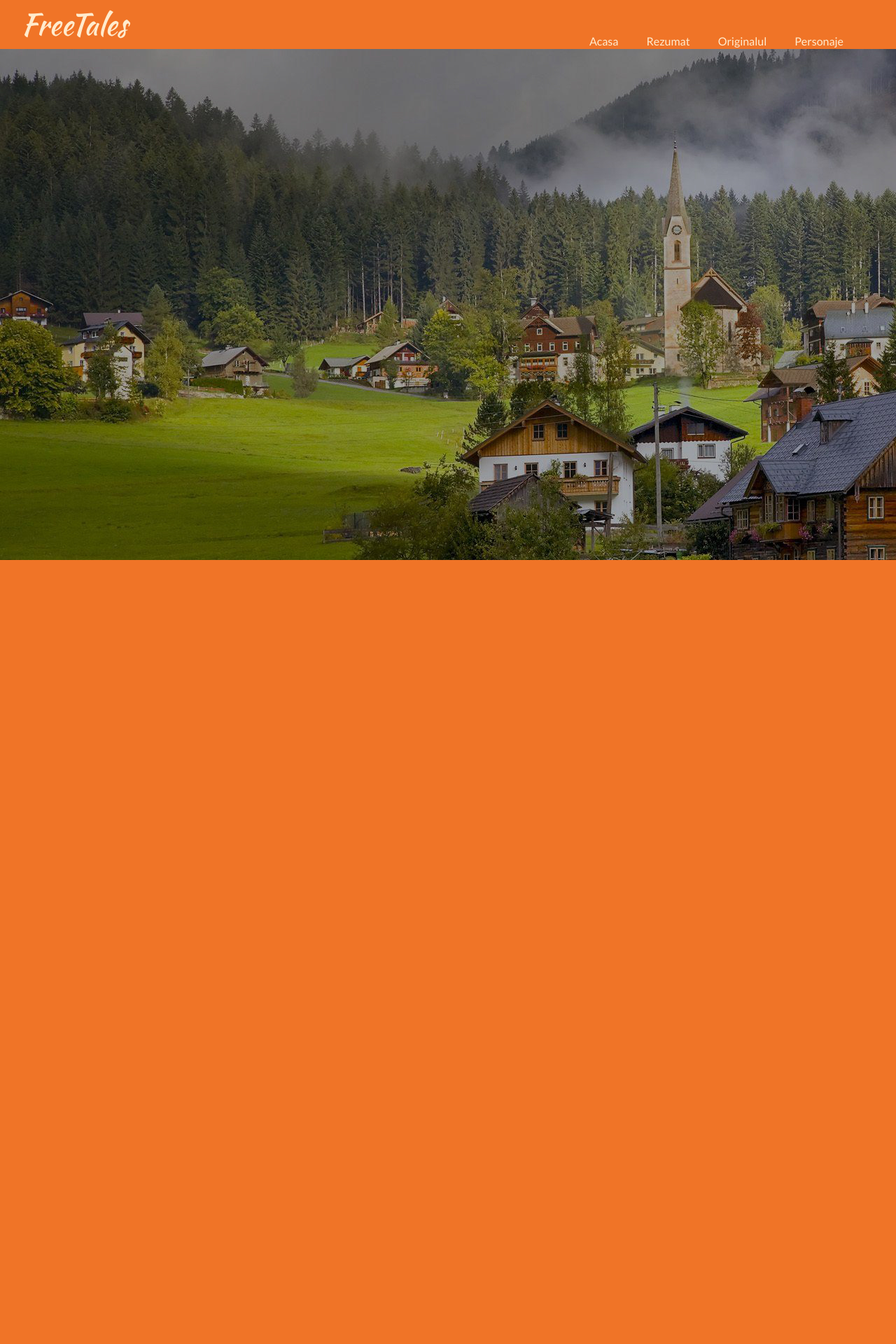
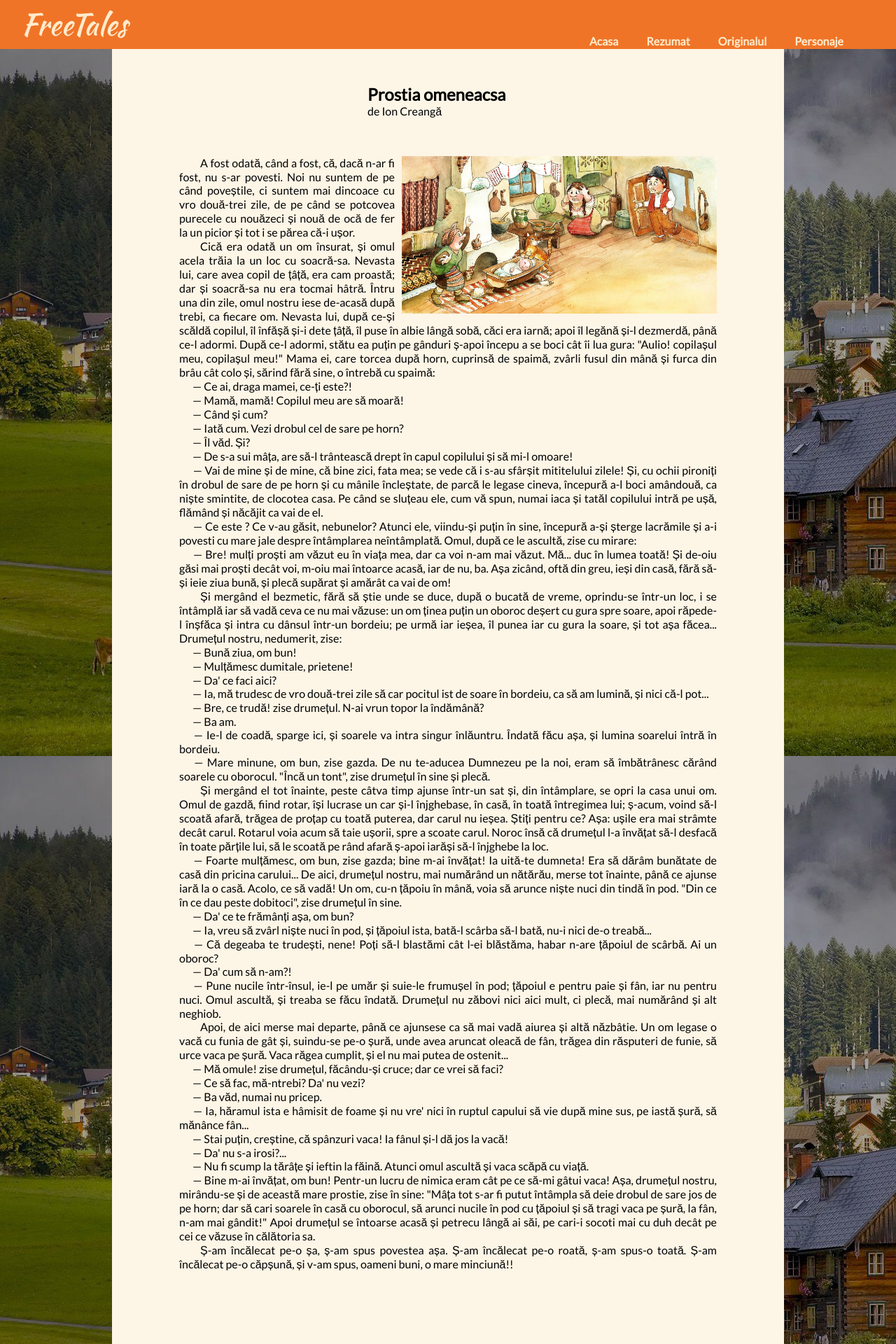
Before and after one commit to Acselp/Lucrari_De_Laborator, a PHP site: page /original.php in a window 1280 px wide. Shown: the top 1920 px of the page at 70% size. Before the commit the page ends 800 px from the top, so only its background shows below. Run offline with PHP 8.4, Linux system fonts and the light colour scheme.

Commit message:
Formated the text from tale.php

```diff
--- a/assets/style.css
+++ b/assets/style.css
@@ -78,6 +78,7 @@ body {
     text-decoration: none;
     color: blanchedalmond;
     font-family: "Lato", sans-serif;
+    font-weight: bolder;
     align-content: center;
 }
 
@@ -92,7 +93,7 @@ body {
 
 /*--------------------------Nav bar--------------------------------*/
 
-/*-------------------------Main section home page------------------------------*/
+/*-------------------------Main section <<home page>>------------------------------*/
 
 #header_div {
     align-self: center;
@@ -125,3 +126,52 @@ body {
     opacity: 0.8;
     border-color: #AF5B27;
 }
+
+/*---------------------------------------------------------------*/
+
+/*---------------------------<<Original page>>-------------------------------*/
+.container {
+    width: 960px;
+    background-color: #FDF5E6;
+    display: flex;
+    justify-content: center;
+}
+
+#main_sect_original {
+    background: url('../img/bg.jpg');
+    height: 5000px;
+    display: flex;
+    justify-content: center;
+}
+
+#content {
+    width: 80%;
+    height: 100%;
+    margin-top: 120px;
+}
+
+#content * {
+    font-family: 'Lato', sans-serif;
+    text-align: justify;
+}
+
+#content .tale {
+   text-align: justify;
+}
+
+#main_img {
+    width: 450px;
+    height: 225px;
+    margin-bottom: 5px;
+    margin-left: 10px;
+}
+
+#header {
+    width: 230px;
+    margin: 0 auto;
+}
+
+#story-text {
+    text-indent: 30px;
+}
+/*---------------------------------------------------------------*/
--- a/original.php
+++ b/original.php
@@ -21,11 +21,34 @@
     include('nav.php');
     ?>
 
-        <section id="main_section">
+    <section id="main_sect_original">
         <div class="container">
+            <div id="content">
+                <div id="header">
+                    <h1>
+                        Prostia omeneacsa
+                    </h1>
+                    <span>
+                        de Ion Creangă
+                    </span>
+                </div>
 
+                <br>
+                <br>
+                <br>
+                <img id="main_img" src="./img/homeImg.jpg" alt="Prostia omeneasca" align="right">
+
+                <div id="tale">
+                    <span>
+                        <?php
+                        include("tale.php");
+                        ?>
+                    </span>
+                </div>
+            </div>
         </div>
     </section>
 
 </body>
+
 </html>
--- /dev/null
+++ b/tale.php
@@ -0,0 +1,107 @@
+<div id="story-text">
+    <p>A fost odată, când a fost, că, dacă n-ar fi fost, nu s-ar povesti.
+        Noi nu suntem de pe când poveștile, ci suntem mai dincoace cu vro două-trei zile, de pe când se potcovea purecele cu nouăzeci și nouă de ocă de fer la un picior și tot i se părea că-i ușor.
+    <p>Cică era odată un om însurat, și omul acela trăia la un loc cu soacră-sa. Nevasta lui, care avea copil de țâță, era cam proastă; dar și soacră-sa nu era tocmai hâtră.
+        Întru una din zile, omul nostru iese de-acasă după trebi, ca fiecare om. Nevasta lui, după ce-și scăldă copilul, îl înfășă și-i dete țâță, îl puse în albie lângă sobă, căci era iarnă; apoi îl legănă și-l dezmerdă, până ce-l adormi. După ce-l adormi, stătu ea puțin pe gânduri ș-apoi începu a se boci cât îi lua gura: "Aulio! copilașul meu, copilașul meu!"
+
+        Mama ei, care torcea după horn, cuprinsă de spaimă, zvârli fusul din mână și furca din brâu cât colo și, sărind fără sine, o întrebă cu spaimă:
+
+        <br>&emsp; — Ce ai, draga mamei, ce-ți este?!
+
+        <br>&emsp; — Mamă, mamă! Copilul meu are să moară!
+
+        <br>&emsp; — Când și cum?
+
+        <br>&emsp; — Iată cum. Vezi drobul cel de sare pe horn?
+
+        <br>&emsp; — Îl văd. Și?
+
+        <br>&emsp; — De s-a sui mâța, are să-l trântească drept în capul copilului și să mi-l omoare!
+
+        <br>&emsp; — Vai de mine și de mine, că bine zici, fata mea; se vede că i s-au sfârșit mititelului zilele!
+
+        Și, cu ochii pironiți în drobul de sare de pe horn și cu mânile încleștate, de parcă le legase cineva, începură a-l boci amândouă, ca niște smintite, de clocotea casa. Pe când se sluțeau ele, cum vă spun, numai iaca și tatăl copilului intră pe ușă, flămând și năcăjit ca vai de el.
+
+        <br>&emsp; — Ce este ? Ce v-au găsit, nebunelor?
+
+        Atunci ele, viindu-și puțin în sine, începură a-și șterge lacrămile și a-i povesti cu mare jale despre întâmplarea neîntâmplată. Omul, după ce le ascultă, zise cu mirare:
+
+        <br>&emsp; — Bre! mulți proști am văzut eu în viața mea, dar ca voi n-am mai văzut. Mă... duc în lumea toată! Și de-oiu găsi mai proști decât voi, m-oiu mai întoarce acasă, iar de nu, ba.
+
+        Așa zicând, oftă din greu, ieși din casă, fără să-și ieie ziua bună, și plecă supărat și amărât ca vai de om!
+    </p>
+
+    <p>Și mergând el bezmetic, fără să știe unde se duce, după o bucată de vreme, oprindu-se într-un loc, i se întâmplă iar să vadă ceva ce nu mai văzuse: un om ținea puțin un oboroc deșert cu gura spre soare, apoi răpede-l înșfăca și intra cu dânsul într-un bordeiu; pe urmă iar ieșea, îl punea iar cu gura la soare, și tot așa făcea... Drumețul nostru, nedumerit, zise:
+
+        <br>&emsp; — Bună ziua, om bun!
+
+        <br>&emsp; — Mulțămesc dumitale, prietene!
+
+        <br>&emsp; — Da' ce faci aici?
+
+        <br>&emsp; — Ia, mă trudesc de vro două-trei zile să car pocitul ist de soare în bordeiu, ca să am lumină, și nici că-l pot...
+
+        <br>&emsp; — Bre, ce trudă! zise drumețul. N-ai vrun topor la îndămână?
+
+        <br>&emsp; — Ba am.
+
+        <br>&emsp; — Ie-l de coadă, sparge ici, și soarele va intra singur înlăuntru.
+
+        Îndată făcu așa, și lumina soarelui întră în bordeiu.
+
+        <br>&emsp; — Mare minune, om bun, zise gazda. De nu te-aducea Dumnezeu pe la noi, eram să îmbătrânesc cărând soarele cu oborocul.
+
+        "Încă un tont", zise drumețul în sine și plecă.
+    </p>
+
+    <p>Și mergând el tot înainte, peste câtva timp ajunse într-un sat și, din întâmplare, se opri la casa unui om. Omul de gazdă, fiind rotar, își lucrase un car și-l înjghebase, în casă, în toată întregimea lui; ș-acum, voind să-l scoată afară, trăgea de proțap cu toată puterea, dar carul nu ieșea. Știți pentru ce? Așa: ușile era mai strâmte decât carul. Rotarul voia acum să taie ușorii, spre a scoate carul. Noroc însă că drumețul l-a învățat să-l desfacă în toate părțile lui, să le scoată pe rând afară ș-apoi iarăși să-l înjghebe la loc.
+        <br>&emsp; — Foarte mulțămesc, om bun, zise gazda; bine m-ai învățat! Ia uită-te dumneta! Era să dărâm bunătate de casă din pricina carului...
+
+        De aici, drumețul nostru, mai numărând un nătărău, merse tot înainte, până ce ajunse iară la o casă. Acolo, ce să vadă! Un om, cu-n țăpoiu în mână, voia să arunce niște nuci din tindă în pod.
+
+        "Din ce în ce dau peste dobitoci", zise drumețul în sine.
+
+        <br>&emsp; — Da' ce te frămânți așa, om bun?
+
+        <br>&emsp; — Ia, vreu să zvârl niște nuci în pod, și țăpoiul ista, bată-l scârba să-l bată, nu-i nici de-o treabă...
+
+        <br>&emsp; — Că degeaba te trudești, nene! Poți să-l blastămi cât l-ei blăstăma, habar n-are țăpoiul de scârbă. Ai un oboroc?
+
+        <br>&emsp; — Da' cum să n-am?!
+
+        <br>&emsp; — Pune nucile într-însul, ie-l pe umăr și suie-le frumușel în pod; țăpoiul e pentru paie și fân, iar nu pentru nuci.
+
+        Omul ascultă, și treaba se făcu îndată. Drumețul nu zăbovi nici aici mult, ci plecă, mai numărând și alt neghiob.
+    </p>
+
+    <p>Apoi, de aici merse mai departe, până ce ajunsese ca să mai vadă aiurea și altă năzbâtie. Un om legase o vacă cu funia de gât și, suindu-se pe-o șură, unde avea aruncat oleacă de fân, trăgea din răsputeri de funie, să urce vaca pe șură. Vaca răgea cumplit, și el nu mai putea de ostenit...
+
+        <br>&emsp; — Mă omule! zise drumețul, făcându-și cruce; dar ce vrei să faci?
+
+        <br>&emsp; — Ce să fac, mă-ntrebi? Da' nu vezi?
+
+        <br>&emsp; — Ba văd, numai nu pricep.
+
+        <br>&emsp; — Ia, hăramul ista e hâmisit de foame și nu vre' nici în ruptul capului să vie după mine sus, pe iastă șură, să mănânce fân...
+
+        <br>&emsp; — Stai puțin, creștine, că spânzuri vaca! Ia fânul și-l dă jos la vacă!
+
+        <br>&emsp; — Da' nu s-a irosi?...
+
+        <br>&emsp; — Nu fi scump la tărâțe și ieftin la făină.
+
+        Atunci omul ascultă și vaca scăpă cu viață.
+
+        <br>&emsp; — Bine m-ai învățat, om bun! Pentr-un lucru de nimica eram cât pe ce să-mi gâtui vaca!
+
+        Așa, drumețul nostru, mirându-se și de această mare prostie, zise în sine: "Mâța tot s-ar fi putut întâmpla să deie drobul de sare jos de pe horn; dar să cari soarele în casă cu oborocul, să arunci nucile în pod cu țăpoiul și să tragi vaca pe șură, la fân, n-am mai gândit!"
+
+        Apoi drumețul se întoarse acasă și petrecu lângă ai săi, pe cari-i socoti mai cu duh decât pe cei ce văzuse în călătoria sa.
+    </p>
+
+    <p>Ș-am încălecat pe-o șa, ș-am spus povestea așa.
+
+        Ș-am încălecat pe-o roată, ș-am spus-o toată.
+
+        Ș-am încălecat pe-o căpșună, și v-am spus, oameni buni, o mare minciună!!</p>
+</div>
```
Lines whose indentation alone changed are shown as unchanged.
